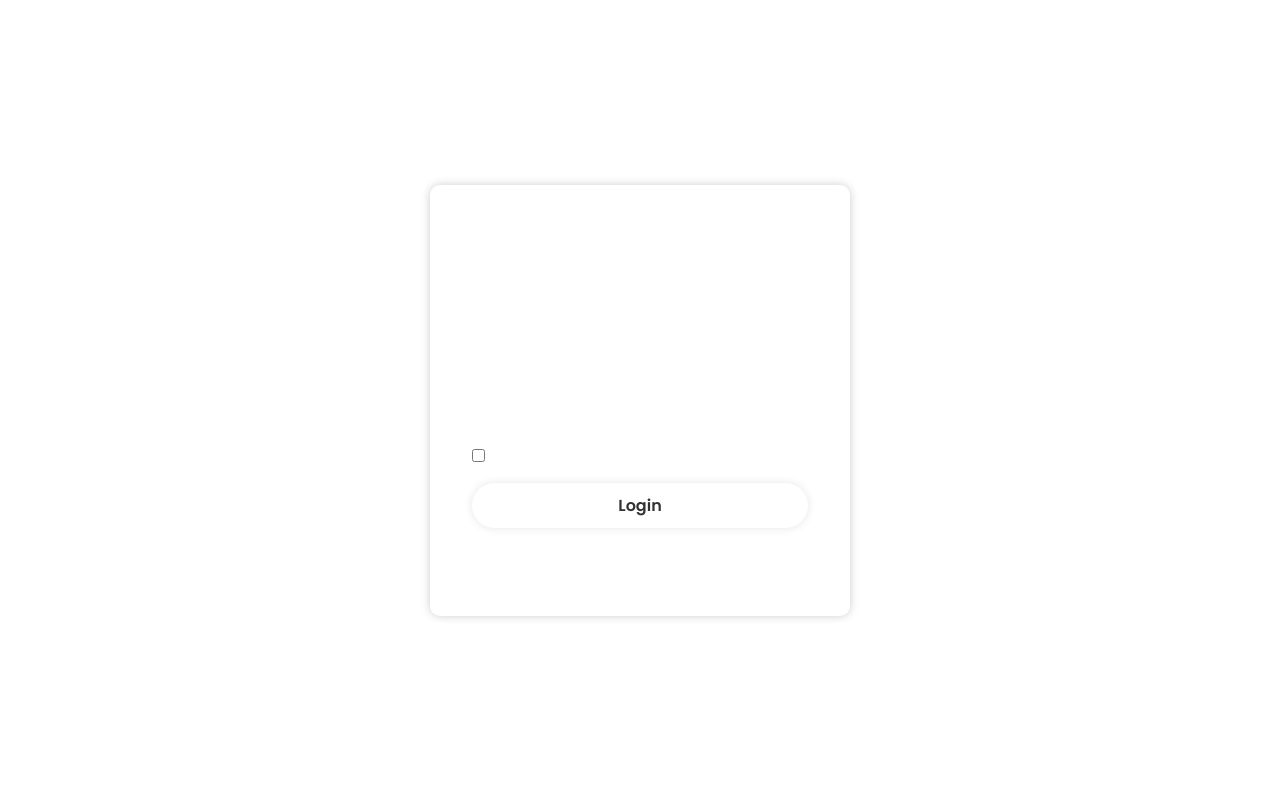
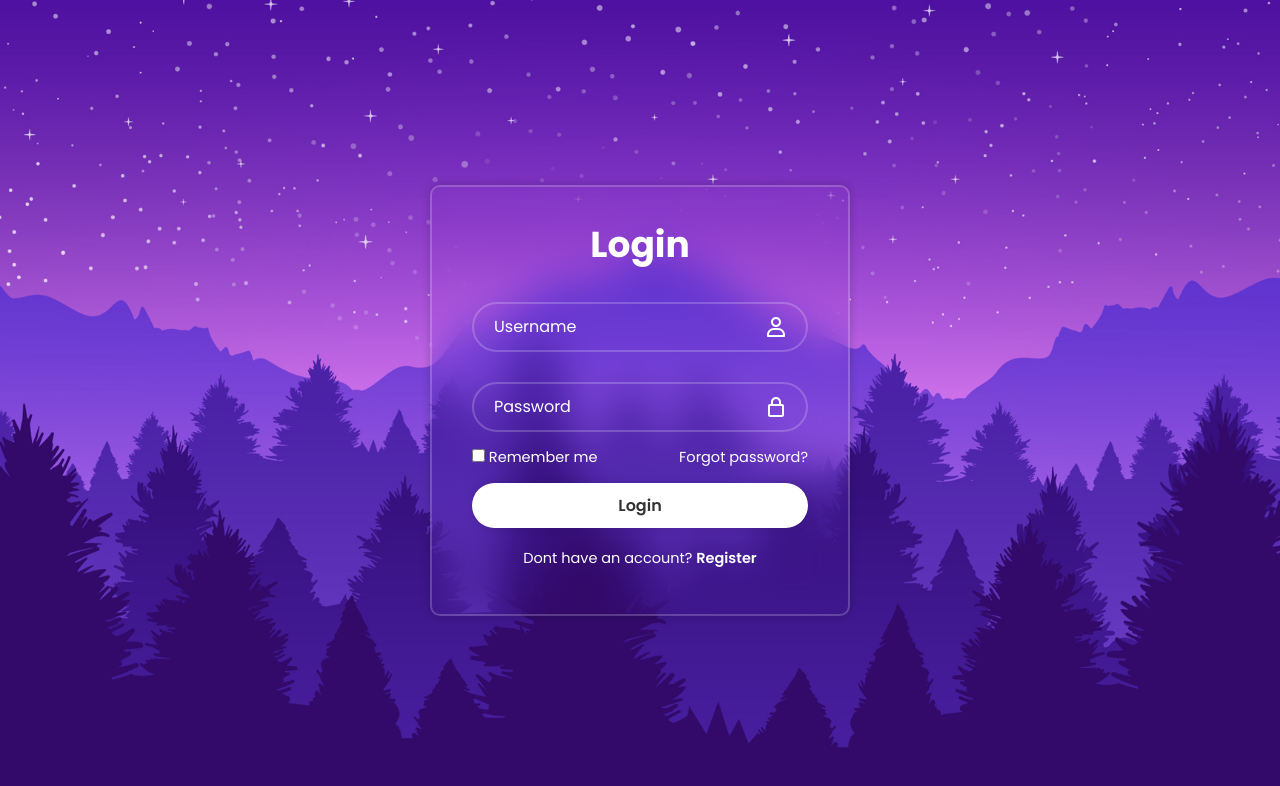
Before and after one commit to thomas4398/Login-name, a plain HTML site: page index.html in a window 1280 px wide. Drawn offline with Linux system fonts and the light colour scheme.

Commit message:
Add files via upload

```diff
--- a/style.css
+++ b/style.css
@@ -10,7 +10,7 @@ body {
     justify-content: center;
     align-items: center;
     min-height: 100vh;
-    background: url(Content/img.jpg) no-repeat;
+    background: url(img.jpg) no-repeat;
     background-size: cover;
     background-position: center;
 }
```
